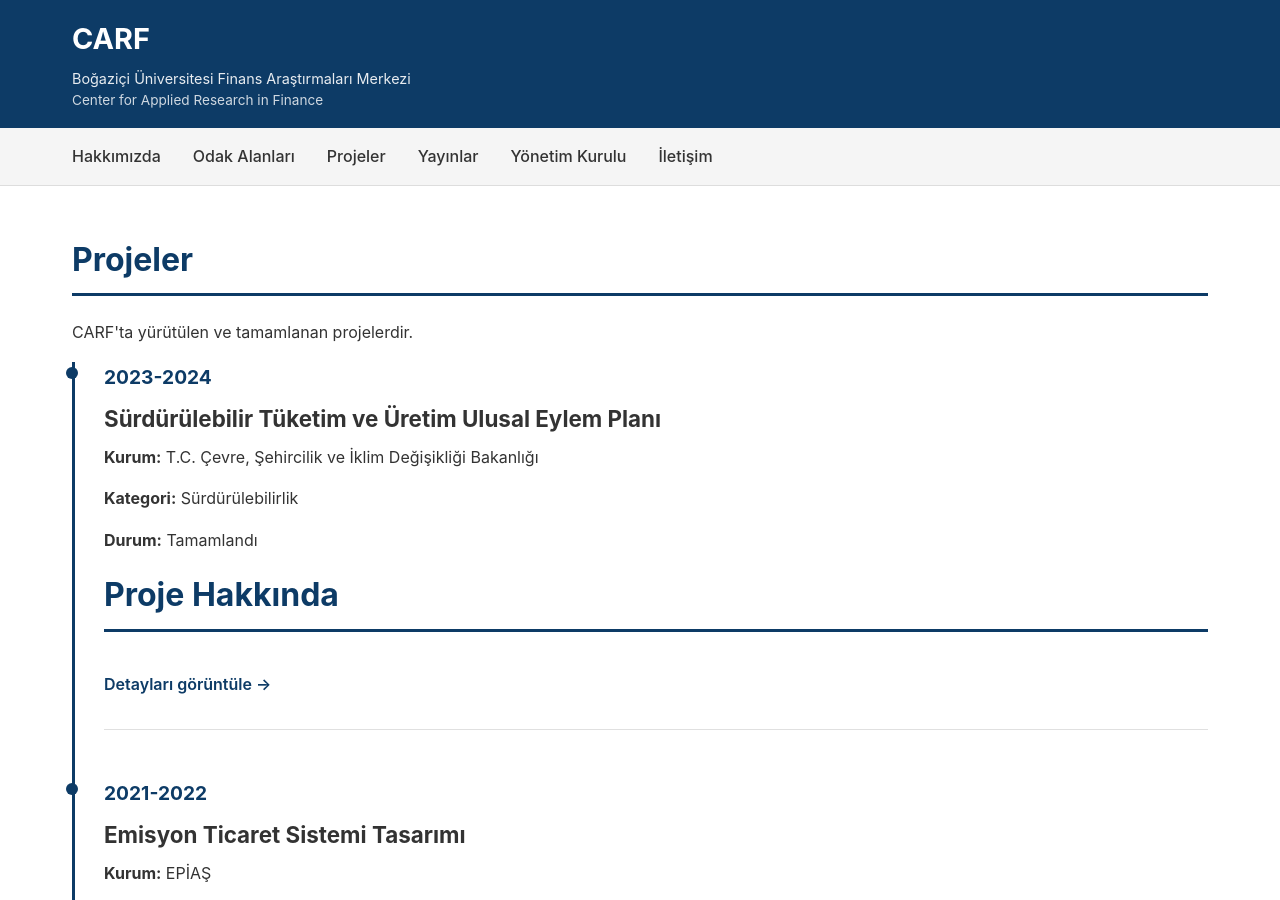
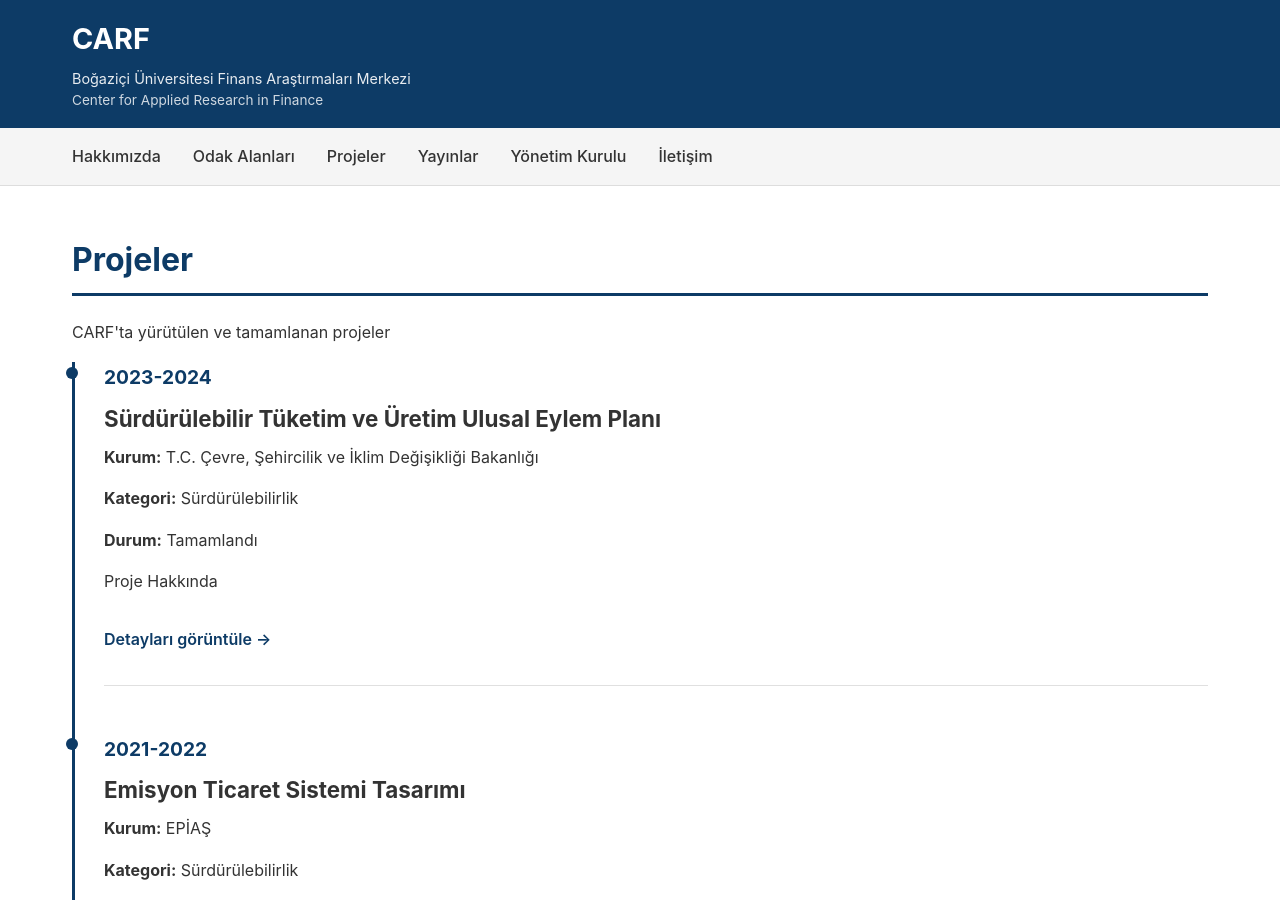
Before and after one commit to DataMadencisi/carfwebsite, a Jekyll site: the page built from projects.html, in a window 1280 px wide and 900 px high. Built offline with Jekyll 4.4.1, drawn with Linux system fonts in a browser that asks for light colours.

Commit message:
Update projects.html

```diff
--- a/projects.html
+++ b/projects.html
@@ -1,12 +1,13 @@
 ---
 layout: default
 title: Projeler
+permalink: /projects/
 ---
 
 <div class="container">
     <section class="section">
         <h1>Projeler</h1>
-        <p>CARF'ta yürütülen ve tamamlanan projelerdir.</p>
+        <p>CARF'ta yürütülen ve tamamlanan projeler</p>
 
         <div class="timeline">
             {% assign sorted_projects = site.projects | sort: 'year' | reverse %}
@@ -19,7 +20,7 @@ title: Projeler
                 {% if project.status %}
                 <p><strong>Durum:</strong> {{ project.status }}</p>
                 {% endif %}
-                <p>{{ project.excerpt }}</p>
+                <p>{{ project.excerpt | strip_html | truncatewords: 50 }}</p>
                 <a href="{{ project.url | relative_url }}" class="read-more">Detayları görüntüle →</a>
             </div>
             {% endfor %}
```
